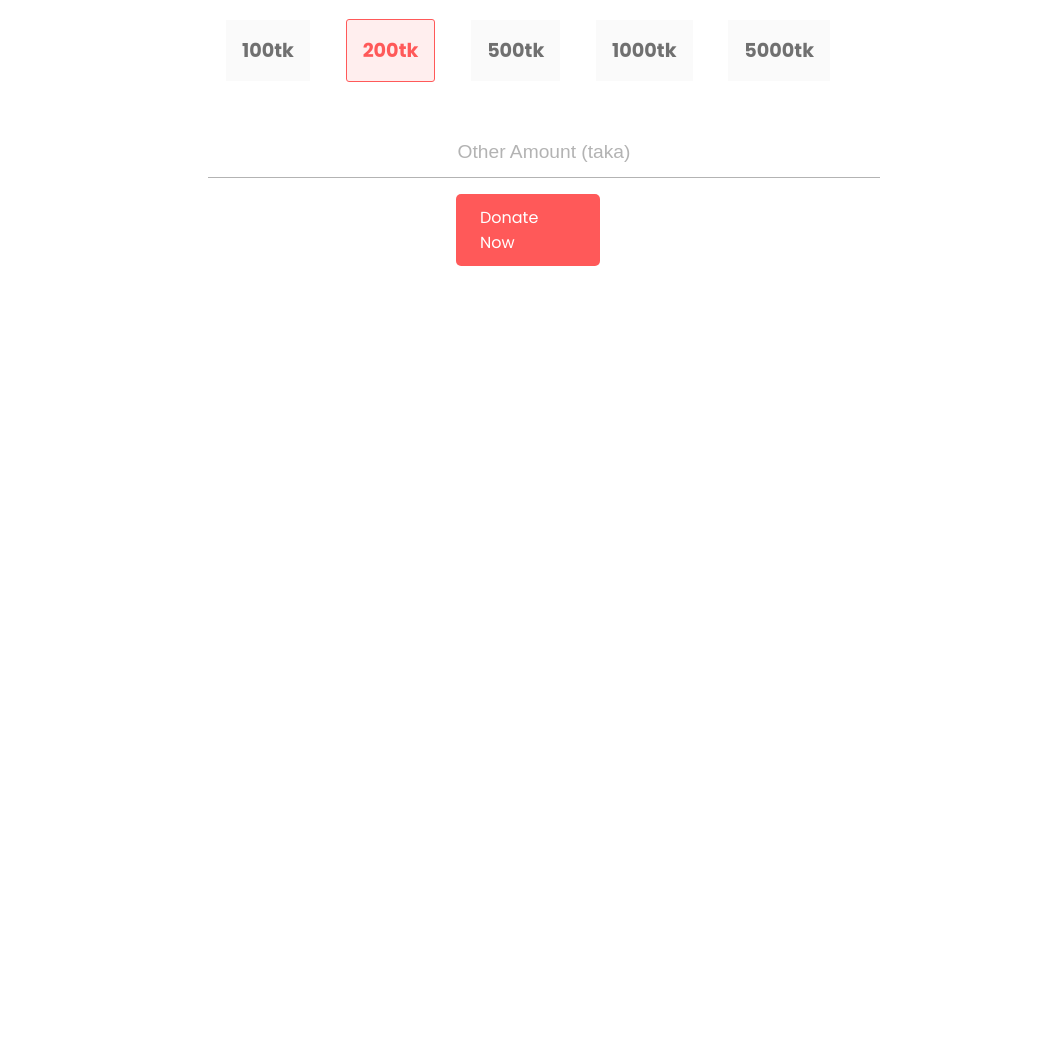
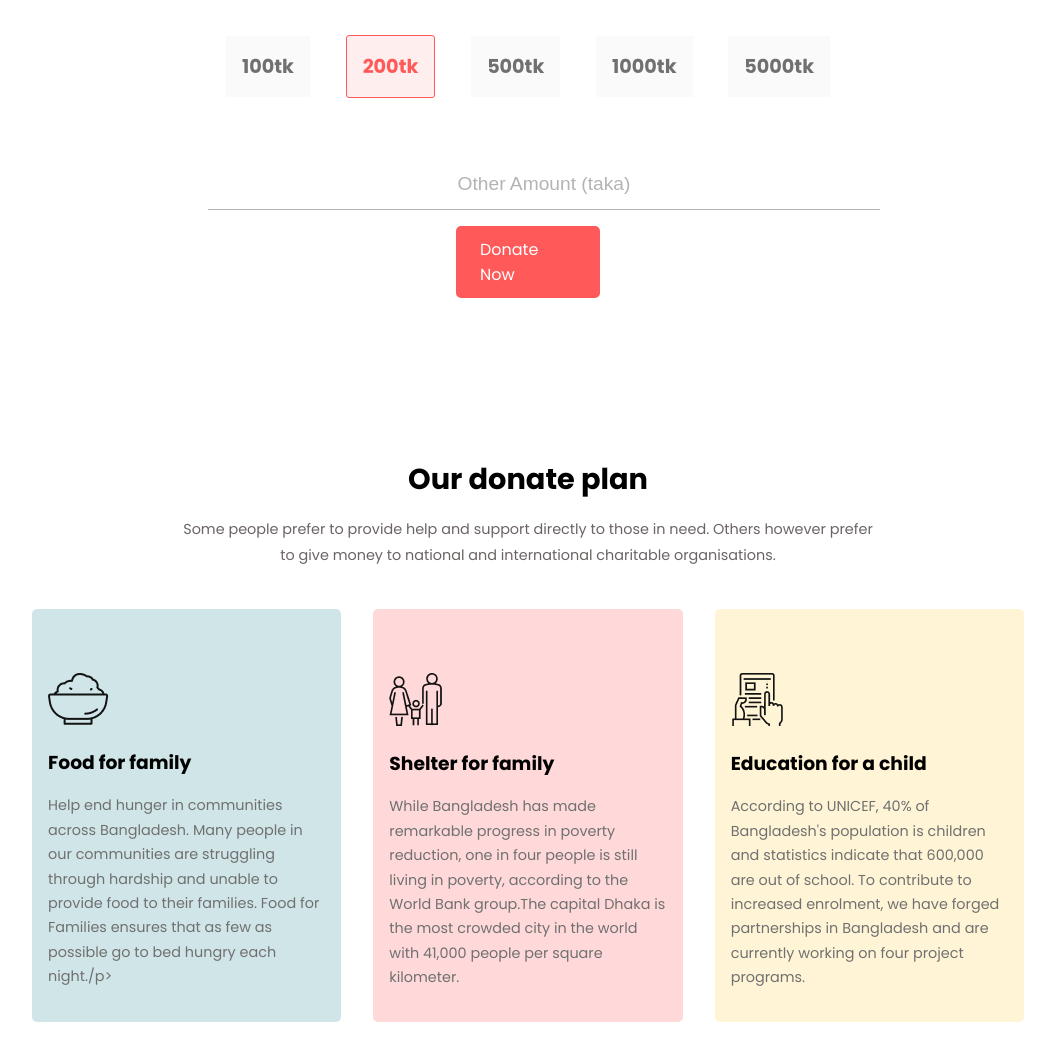
Before and after one commit to ahm-rubayed/donate-today, a plain HTML site: page index.html in a window 1280 px wide. Shown: the part 1020-2080 px from the top of the page, without its empty margins (112-1167 px from the left). Before the commit the page ends 1366 px from the top, so only its background shows below. Drawn offline with Linux system fonts and the light colour scheme.

Commit message:
Donate plan section has completed

```diff
--- a/index.html
+++ b/index.html
@@ -42,5 +42,29 @@
         <a href="#" class="btn">Donate Now</a>
       </div>
     </section>
+
+    <section class="donate-plan">
+      <div class="header-area">
+        <h2>Our donate plan</h2>
+        <p>Some people prefer to provide help and support directly to those in need. Others however prefer to give money to national and international charitable organisations.</p>
+      </div>
+      <div class="container flex">
+        <div class="col">
+          <img src="icons/food.png" alt="Food Image">
+          <h3>Food for family</h3>
+          <p>Help end hunger in communities across Bangladesh. Many people in our communities are struggling through hardship and unable to provide food to their families. Food for Families ensures that as few as possible go to bed hungry each night./p>
+        </div>
+        <div class="col">
+          <img src="icons/shelter.png" alt="Food Image">
+          <h3>Shelter for family</h3>
+          <p>While Bangladesh has made remarkable progress in poverty reduction, one in four people is still living in poverty, according to the World Bank group.The capital Dhaka is the most crowded city in the world with 41,000 people per square kilometer.  </p>
+        </div>
+        <div class="col">
+          <img src="icons/Frame-1.png" alt="Food Image">
+          <h3>Education for a child</h3>
+          <p>According to UNICEF, 40% of Bangladesh's population is children and statistics indicate that 600,000 are out of school. To contribute to increased enrolment, we have forged partnerships in Bangladesh and are currently working on four project programs. </p>
+        </div>
+      </div>
+    </section>
   </body>
 </html>
--- a/style.css
+++ b/style.css
@@ -6,6 +6,7 @@
 
 body {
     font-family: 'Poppins', sans-serif;
+    box-sizing: border-box;
 }
 
 h1,
@@ -46,6 +47,10 @@ section {
     display: flex;
     align-items: center;
     justify-content: space-around;
+}
+
+.flex .col {
+    margin: 1rem auto;
 }
 
 .btn {
@@ -135,3 +140,35 @@ section {
     margin: 1rem auto;
     width: 15%;
 }
+
+/* Donation Plan */
+.donate-plan .flex {
+    align-items: unset;
+    justify-content: unset;
+}
+.donate-plan .col {
+    padding: 2rem 1rem;
+    margin: 2.5rem 1rem 1rem 1rem;
+    border-radius: 5px;
+    flex-basis: 100%;
+}
+
+.donate-plan .col:nth-child(1) {
+    background-color: #4f9da644;
+}
+.donate-plan .col:nth-child(2) {
+    background-color: #ff59593a;
+}
+.donate-plan .col:nth-child(3) {
+    background-color: #ffeaa775;
+}
+
+.donate-plan .col p {
+    font-size: .9rem;
+    line-height: 1.7;
+    color: #707070;
+}
+
+.donate-plan .col img {
+    margin-top: 2rem;
+}
```
